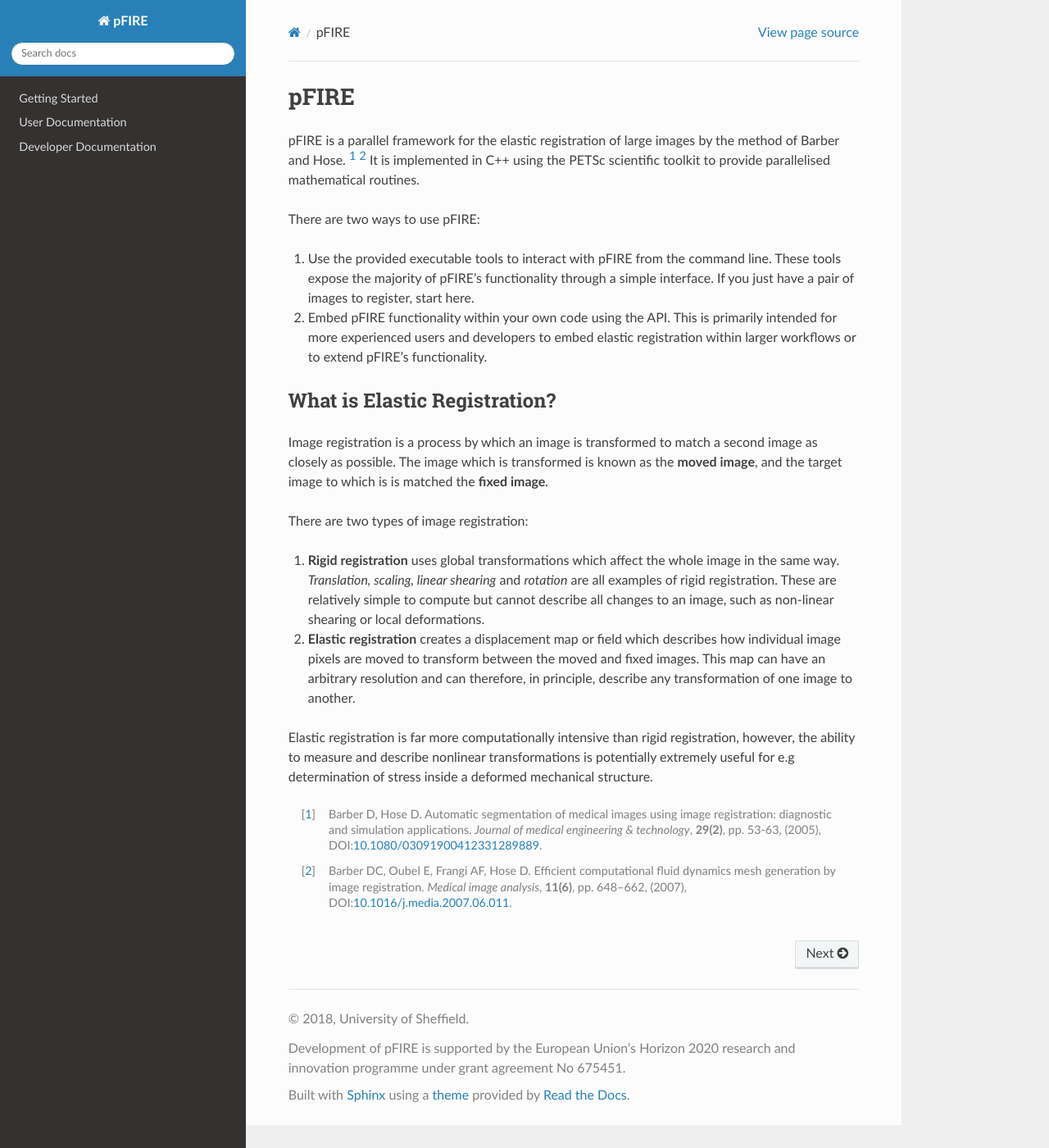
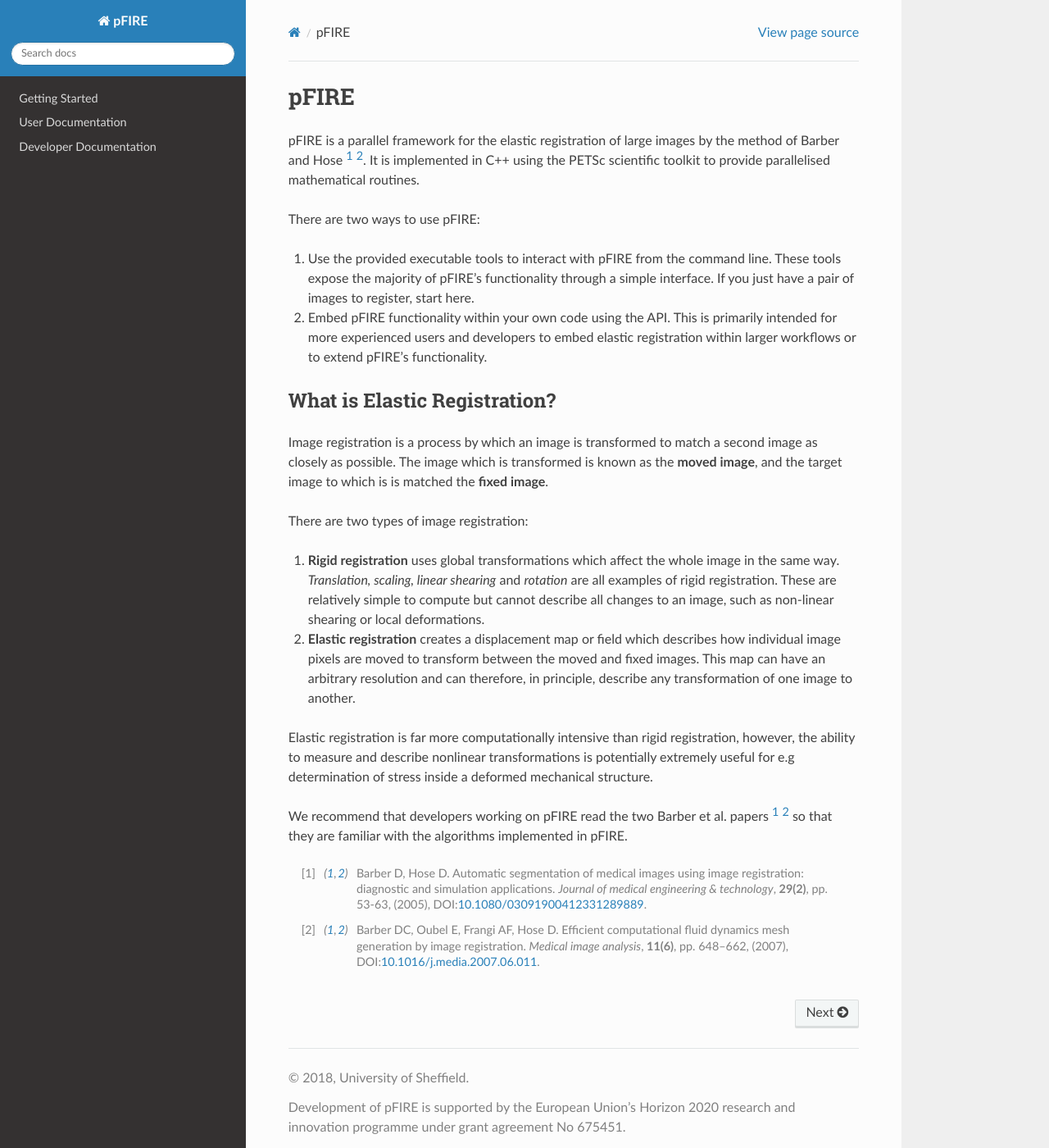
Before and after one commit to INSIGNEO/pFIRE, a Sphinx documentation site: the page built from doc/docs.rst, in a window 1280 px wide and 1400 px high. Shown: the whole window at 82% size. Built offline with Sphinx 7.4.7 and the Read the Docs theme 2.0.0, drawn with Linux system fonts in a browser that asks for light colours.

Commit message:
Recommend devs read Barber papers

```diff
--- a/doc/docs.rst
+++ b/doc/docs.rst
@@ -3,7 +3,7 @@ pFIRE
 =====
 
 pFIRE is a parallel framework for the elastic registration of large images by the method of Barber
-and Hose. [1]_ [2]_ It is implemented in C++ using the PETSc scientific toolkit to
+and Hose [1]_ [2]_. It is implemented in C++ using the PETSc scientific toolkit to
 provide parallelised mathematical routines.
 
 
@@ -40,6 +40,9 @@ Elastic registration is far more computationally intensive than rigid registrati
 ability to measure and describe nonlinear transformations is potentially extremely useful for e.g
 determination of stress inside a deformed mechanical structure.
 
+We recommend that developers working on pFIRE read the two Barber et al. papers [1]_ [2]_
+so that they are familiar with the algorithms implemented in pFIRE.
+
 
 .. toctree::
   :maxdepth: 2
```
